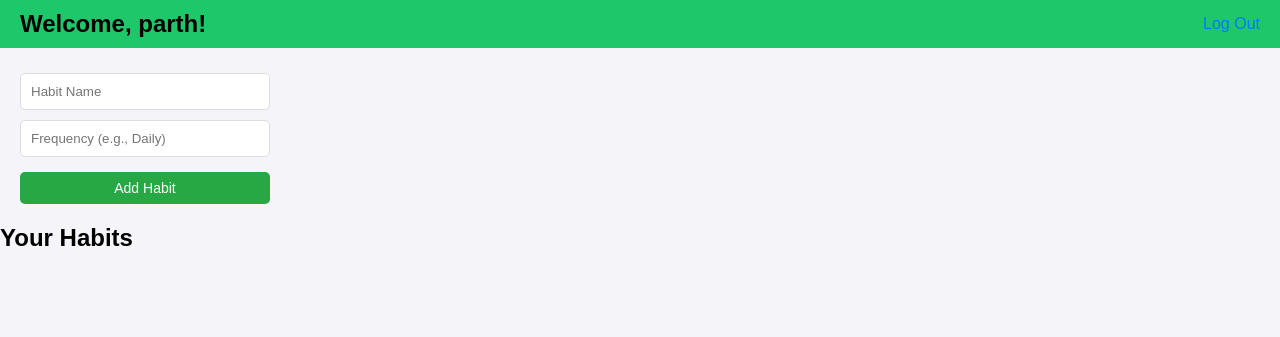
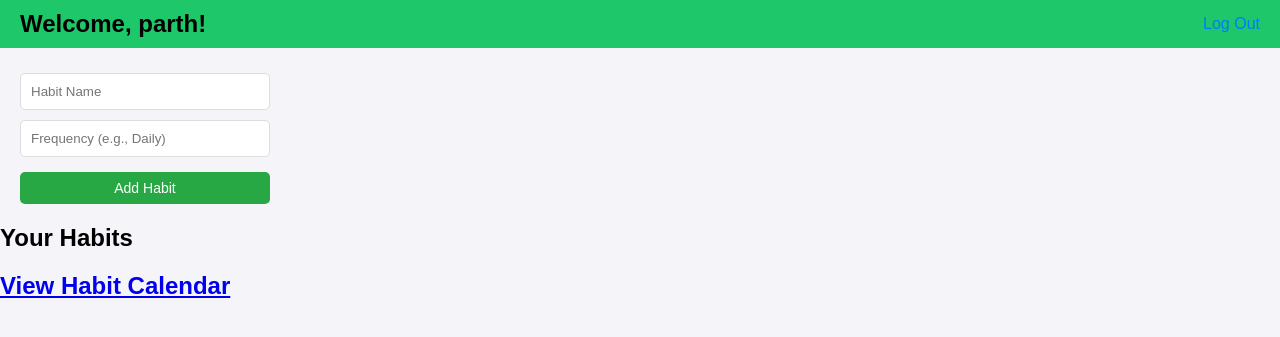
Before and after one commit to milkink/habit-tracker, a Flask app: page /dashboard in a window 1280 px wide. Shown: the top 337 px of the page. Run offline with Flask 3, Linux system fonts and the light colour scheme; a user stored in the database is signed in; data comes from the database, SQL or seed files in the repository; data that the repository does not hold is empty.

Commit message:
Update dashboard.html

```diff
--- a/habit-builder/templates/dashboard.html
+++ b/habit-builder/templates/dashboard.html
@@ -23,8 +23,7 @@
         </form>
     </div>
 
-    <!-- Your Habits -->
-
+    <!-- Habit List -->
     <h2>Your Habits</h2>
     <ul id="habit-list">
         {% for habit in habits %}
@@ -42,7 +41,55 @@
         {% endfor %}
     </ul>
 
+    <!-- Link to Habit Calendar -->
+    <h2><a href="{{ url_for('calendar') }}">View Habit Calendar</a></h2>
 
+    <!-- Custom JavaScript -->
     <script src="{{ url_for('static', filename='script.js') }}"></script>
+
+    <script>
+        // Handle habit checkbox change
+        $(document).on('change', '.habit-checkbox', function() {
+            const habitId = $(this).data('habit-id');
+            const isCompleted = $(this).prop('checked') ? 1 : 0;
+
+            $.ajax({
+                url: '/update_habit_completion/' + habitId,
+                type: 'PUT',
+                contentType: 'application/json',
+                data: JSON.stringify({ is_completed: isCompleted }),
+                success: function(response) {
+                    alert(response.message);
+                },
+                error: function(error) {
+                    alert('Error updating habit completion.');
+                }
+            });
+        });
+
+        // Handle form submission for adding a new habit
+        $('#habit-form').submit(function(e) {
+            e.preventDefault();
+            const habitName = $('#habit-name').val();
+            const habitFrequency = $('#habit-frequency').val();
+
+            $.ajax({
+                url: '/add_habit',
+                type: 'POST',
+                contentType: 'application/json',
+                data: JSON.stringify({
+                    habit_name: habitName,
+                    habit_frequency: habitFrequency
+                }),
+                success: function(response) {
+                    alert(response.message);
+                    location.reload();  // Reload the page to show the new habit
+                },
+                error: function(error) {
+                    alert('Error adding habit.');
+                }
+            });
+        });
+    </script>
 </body>
 </html>
```
Lines whose indentation alone changed are shown as unchanged.
